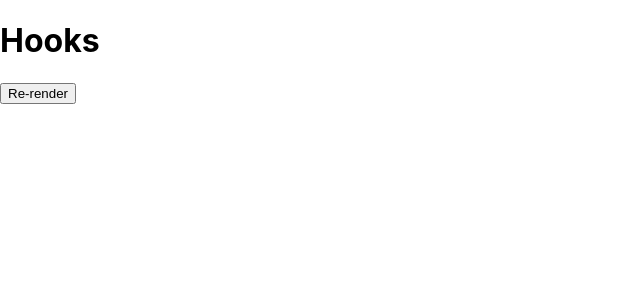
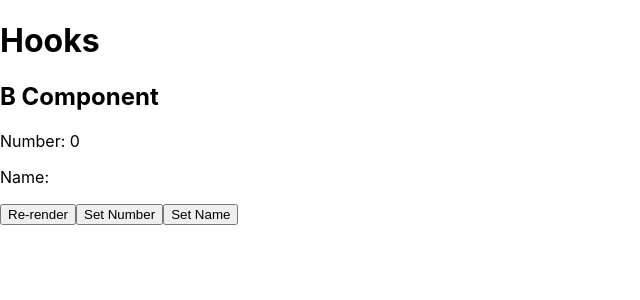
Before and after one commit to alisonwu6/react-typescript-lab, a React (Create React App) app: page / in a window 1280 px wide. Shown: the top 300 px of the page, without its empty margins (0-640 px from the left). Built offline with nearby package versions, Linux system fonts and the light colour scheme.

Commit message:
feat: useMemo, useCallback with React.memo (unnecessary render)

```diff
--- a/src/App.tsx
+++ b/src/App.tsx
@@ -1,40 +1,42 @@
-import React, { useState, useEffect, useMemo, useCallback } from 'react'
+import React, { useState, useEffect, useMemo, useCallback, memo } from 'react'
+
+type PropsB = {
+  num: number
+  obj: { name: string }
+}
+
+/**
+ * 'memo' is used to wrap a functional component
+ * and only re-render it if the props have changed.
+ */
+const B: React.FC<PropsB> = memo(({ num, obj }) => {
+  console.log('Render B', num)
+  return (
+    <>
+      <h2>B Component</h2>
+      <p>Number: {num}</p>
+      <p>Name: {obj.name}</p>
+    </>
+  )
+})
 
 const App: React.FC = () => {
-  console.log('Render')
+  console.log('Render App')
+  const [value, setValue] = useState(false)
+  const [num, setNum] = useState(0)
 
-  const [value, setValue] = useState(false)
-  // const aa = 1000
-
-  /**
-   * The 'obj' object makes the dependencies of useEffect Hook change on every render.
-   * => useMemo to memoize values.
-   * => useCallback to memoize a function.
-   */
-  // const obj = { name: 'Joe', data: { gender: 'male', age: 30 } }
-
-  // useMemo (object, array, function)
+  const [obj, setObj] = useState({ name: '' })
   const memoObj = useMemo(() => {
-    const obj = { name: 'Joe', data: { gender: 'female', age: 30 } }
     return obj
-  }, [])
-
-  // const memoFunc1 = useMemo(() => {
-  //   return () => {}
-  // }, [])
-
-  // const memoFunc2 = useCallback(() => {
-  //   console.log('here')
-  // }, [])
-
-  // Shallow Compare
-  useEffect(() => {
-    console.log('useEffect')
-  }, [memoObj])
+  }, [obj.name])
 
   return (
     <>
       <h1>Hooks</h1>
+      <B
+        num={num}
+        obj={memoObj}
+      />
       <button
         onClick={() => {
           setValue(!value)
@@ -42,6 +44,20 @@ const App: React.FC = () => {
       >
         Re-render
       </button>
+      <button
+        onClick={() => {
+          setNum(100)
+        }}
+      >
+        Set Number
+      </button>
+      <button
+        onClick={() => {
+          setObj({ name: 'Joe' })
+        }}
+      >
+        Set Name
+      </button>
     </>
   )
 }
```
